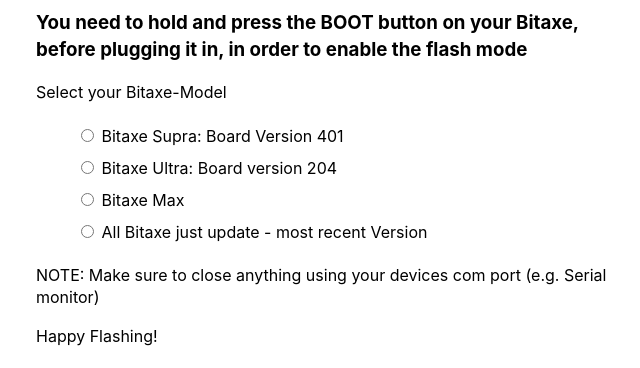
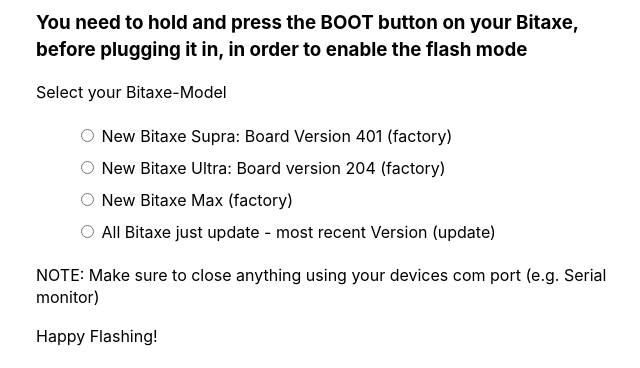
Before and after one commit to WantClue/bitaxe-web-flasher, a plain HTML site: page index.html in a window 1280 px wide. Shown: the part 96-464 px from the top of the page, without its empty margins (304-944 px from the left). Drawn offline with Linux system fonts and the light colour scheme.

```diff
--- a/index.html
+++ b/index.html
@@ -98,16 +98,16 @@
       <p>Select your Bitaxe-Model</p>
       <ul class="radios">
         <li>
-          <label><input type="radio" name="type" value="supra" /> Bitaxe Supra: Board Version 401</label>
+          <label><input type="radio" name="type" value="supra" /> New Bitaxe Supra: Board Version 401 (factory)</label>
         </li>
         <li>
-          <label><input type="radio" name="type" value="ultra" /> Bitaxe Ultra: Board version 204</label>
+          <label><input type="radio" name="type" value="ultra" /> New Bitaxe Ultra: Board version 204 (factory)</label>
         </li>
         <li>
-          <label><input type="radio" name="type" value="max" /> Bitaxe Max</label>
+          <label><input type="radio" name="type" value="max" /> New Bitaxe Max (factory)</label>
         </li>
         <li>
-          <label><input type="radio" name="type" value="update" /> All Bitaxe just update - most recent Version</label>
+          <label><input type="radio" name="type" value="update" /> All Bitaxe just update - most recent Version (update)</label>
         </li>
       </ul>
       <p>NOTE: Make sure to close anything using your devices com port (e.g. Serial monitor)</p>
```
